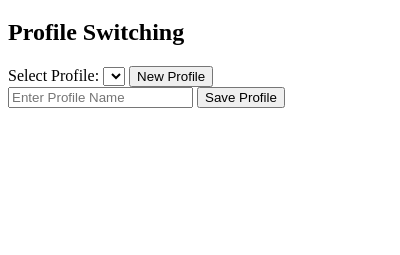
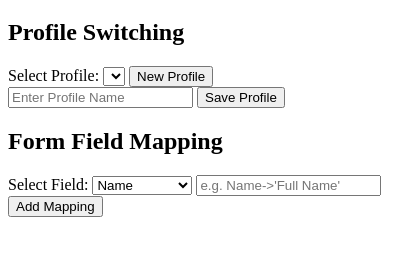
Before and after one commit to aysurahimli/web-mobile-project1-team11, a browser extension: page popup.html in a window 400 px wide. Shown: the part 61-316 px from the top of the page. Drawn offline with Linux system fonts and the light colour scheme.

Commit message:
form field mapping html commits

```diff
--- a/popup.html
+++ b/popup.html
@@ -20,6 +20,24 @@
         <div id="currentProfile"></div>
     </div>
 
+    <h2>Form Field Mapping</h2>
+    <div id="mappingContainer">
+        <div class="mapping">
+            <label>Select Field:</label>
+            <select id="profileField">
+                <option value="name">Name</option>
+                <option value="jobTitle">Job Title</option>
+                <option value="experience">Experience</option>
+                <option value="skills">Skills</option>
+                <option value="certifications">Certifications</option>
+
+            </select>
+            <label></label>
+            <input type="text" class="formField" placeholder="e.g. Name->'Full Name'">
+            <button class="addMapping">Add Mapping</button>
+        </div>
+        <div id="mappingList"></div>
+    </div>
     <script src="popup.js"></script>
 </body>
 
```
